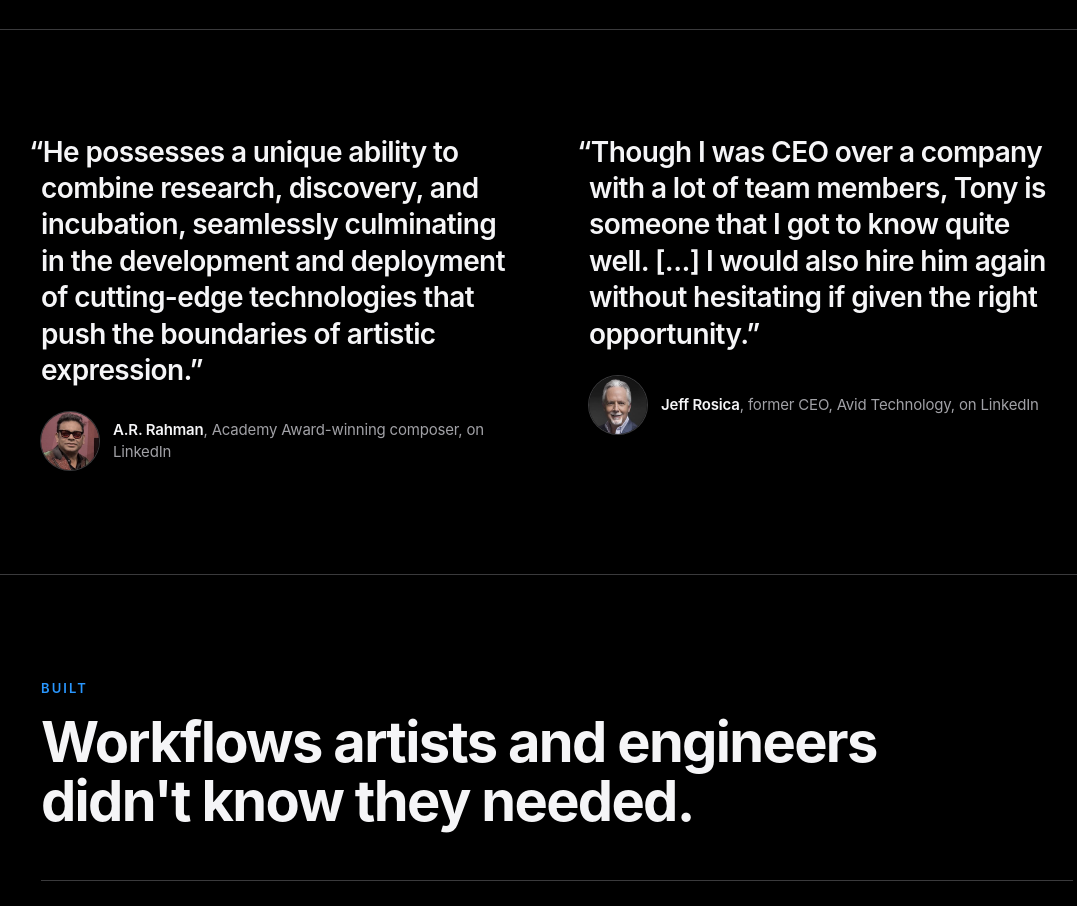
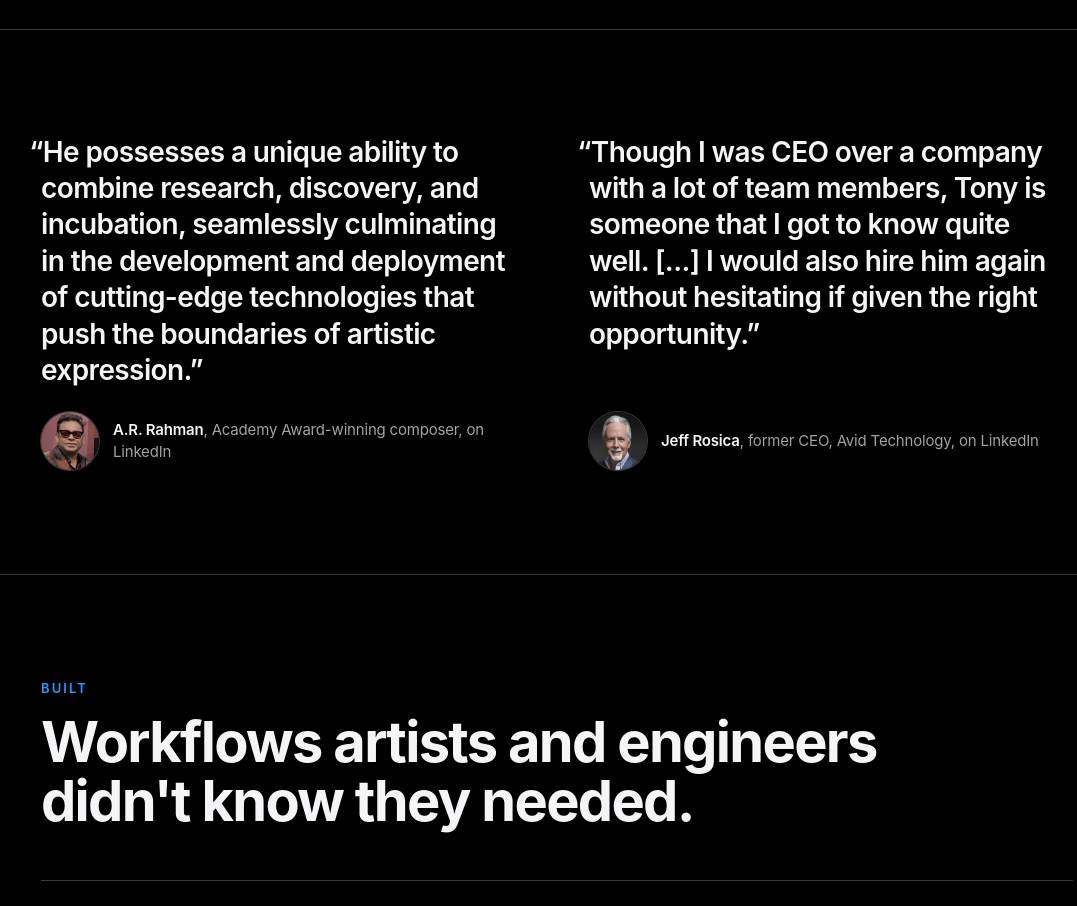
Before and after one commit to musictonyjoy/tonyjoy.com, a plain HTML site: page index.html in a window 1280 px wide. Shown: the part 3020-3926 px from the top of the page, without its empty margins (83-1160 px from the left). Drawn offline with Linux system fonts and the light colour scheme; animation ran at ten frames a second.

Commit message:
Add files via upload

```diff
--- a/index.html
+++ b/index.html
@@ -94,7 +94,9 @@ h2{font-size:clamp(32px,4.6vw,56px);line-height:1.06;letter-spacing:-0.03em;font
 .me figcaption{margin-top:16px;font-size:16px;line-height:1.45;color:var(--ink);font-style:italic;font-weight:500;max-width:26em}
 
 /* quotes */
-.quotes{display:grid;grid-template-columns:1fr 1fr;gap:64px;align-items:start}
+.quotes{display:grid;grid-template-columns:1fr 1fr;gap:64px;align-items:stretch}
+.quotes blockquote{display:flex;flex-direction:column}
+.quotes blockquote footer{margin-top:auto;padding-top:24px}
 .quote{display:grid;grid-template-columns:minmax(0,1fr) minmax(0,1.35fr);gap:56px;align-items:center}
 .quote.flip{grid-template-columns:minmax(0,1.35fr) minmax(0,1fr)}
 .quote.flip .slot{order:2}
```
